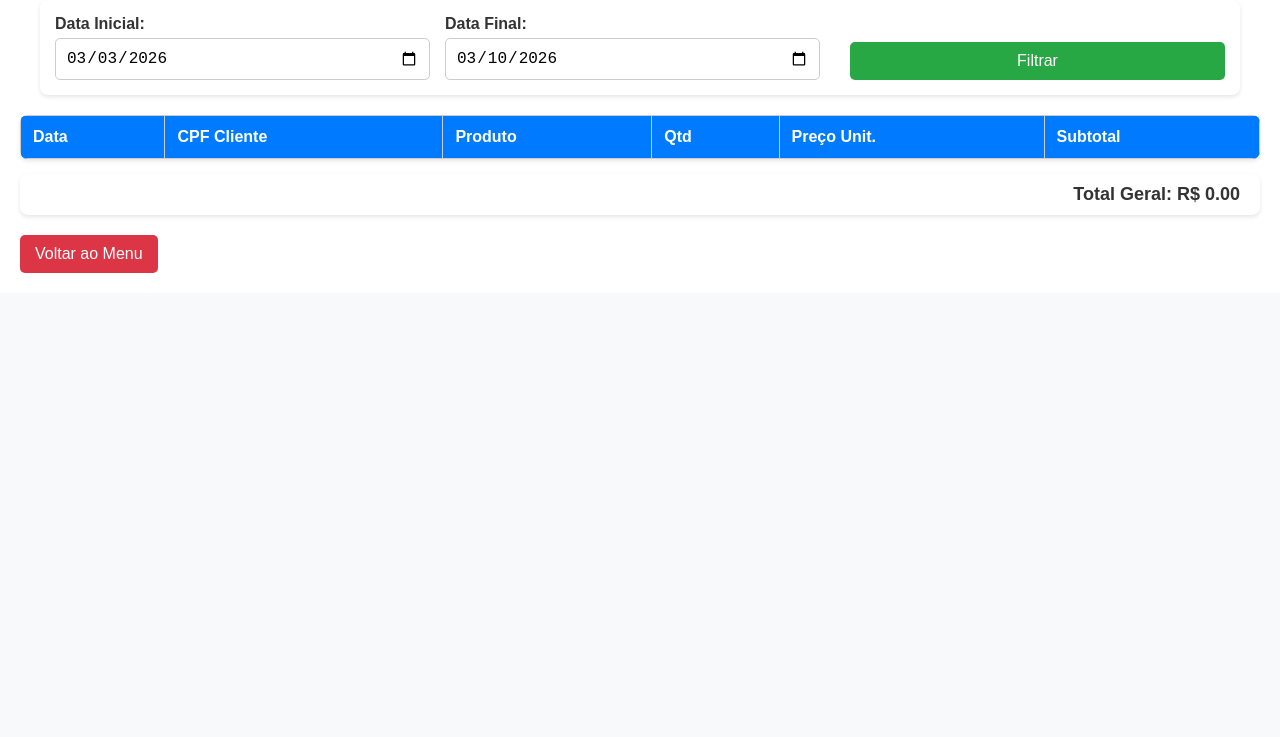
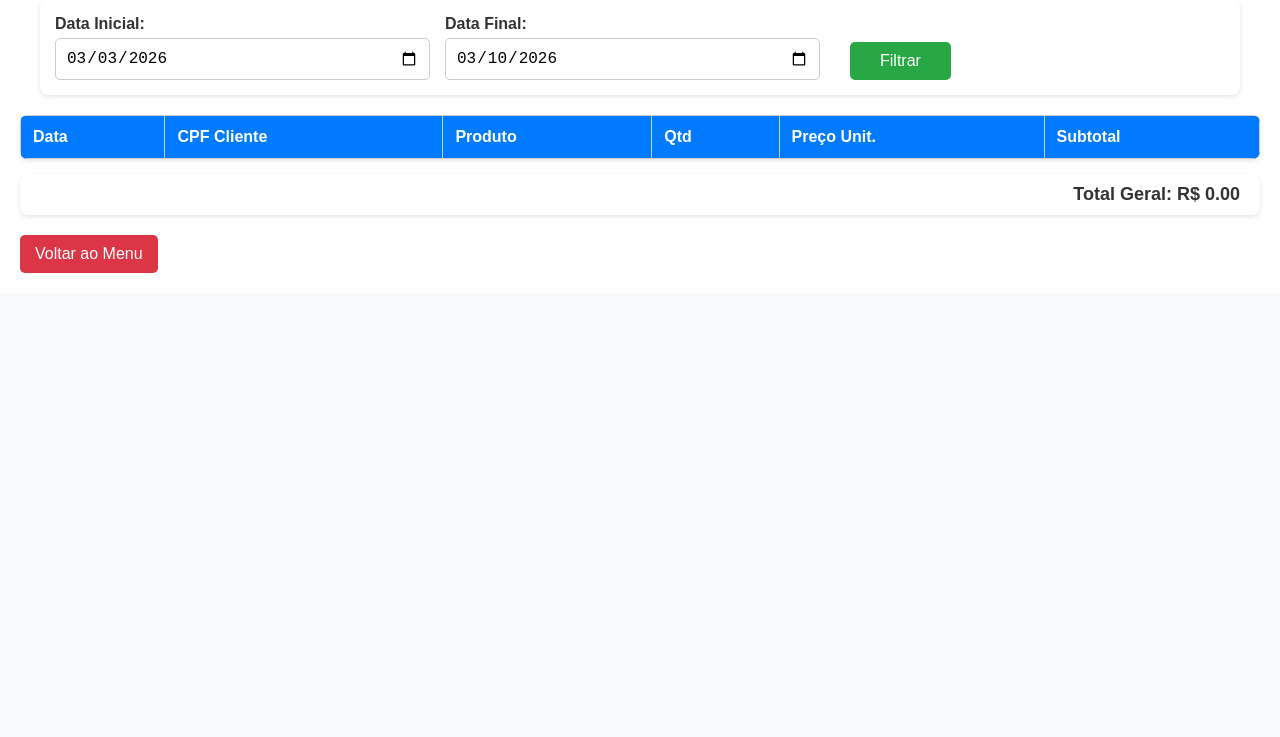
Before and after one commit to GustavoAbreuuu/SuperMarket---Project, a website with bundled scripts: page public/pages/relatorio.html in a window 1280 px wide. Shown: the part 63-800 px from the top of the page. Built offline with nearby package versions, Linux system fonts and the light colour scheme; no server answers.

Commit message:
style: adjust filter button width to fit content

```diff
--- a/public/css/style.css
+++ b/public/css/style.css
@@ -187,7 +187,8 @@ input, select {
 }
 
 .btn-filter {
-  width: 100%;
+  width: fit-content;
+  padding: 10px 30px;
 }
 
 .form-group input, .form-group select {
```
